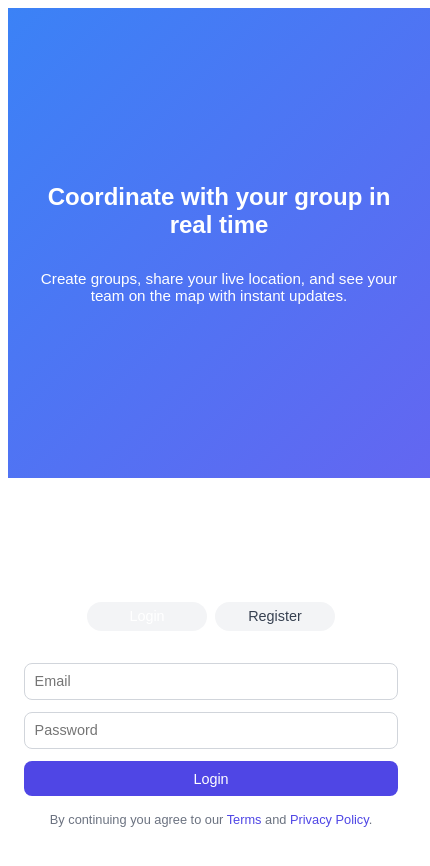
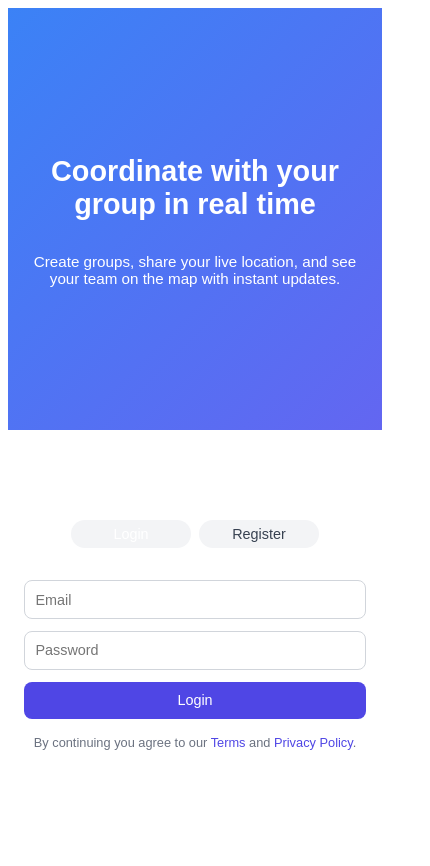
Before and after one commit to punit1808/location-sharing-frontend, a React (Vite) app: page / in a window 390 px wide. Shown: the top 866 px of the page, 430 px wide, since content can reach past the window. Built offline with nearby package versions, Linux system fonts and the light colour scheme; no server answers.

Commit message:
responsiveness added

```diff
--- a/src/components/AuthPage.module.css
+++ b/src/components/AuthPage.module.css
@@ -232,3 +232,48 @@
     padding: 0.4rem 1rem;
   }
 }
+
+/* Tablets & below */
+@media (max-width: 1024px) {
+  .authContainer {
+    flex-direction: column;
+  }
+
+  .leftPane,
+  .rightPane {
+    width: 100%;
+    min-height: 50vh;
+    padding: 2rem;
+    text-align: center;
+    align-items: center;
+  }
+
+  .leftPane h1 {
+    font-size: 1.8rem;
+  }
+}
+
+/* Mobile screens */
+@media (max-width: 600px) {
+  .authContainer {
+    min-height: auto;
+  }
+
+  .leftPane {
+    padding: 1.25rem;
+  }
+
+  .rightPane {
+    padding: 1.5rem 1rem;
+  }
+
+  .form {
+    max-width: 100%;
+    gap: 0.75rem;
+  }
+
+  .input, .loginBtn {
+    font-size: 0.9rem;
+    padding: 0.65rem;
+  }
+}
--- a/src/components/Dashboard.module.css
+++ b/src/components/Dashboard.module.css
@@ -37,3 +37,27 @@
   color: #4f46e5;
   margin-bottom: 0.5rem;
 }
+
+/* Tablet and below */
+@media (max-width: 1024px) {
+  .container {
+    padding: 1.5rem;
+  }
+}
+
+/* Mobile */
+@media (max-width: 600px) {
+  .container {
+    padding: 1rem;
+  }
+
+  .heading {
+    font-size: 1.2rem;
+    margin-bottom: 1rem;
+    text-align: center;
+  }
+
+  .grid {
+    grid-template-columns: 1fr;
+  }
+}
--- a/src/components/GroupCard.module.css
+++ b/src/components/GroupCard.module.css
@@ -23,3 +23,30 @@
   font-size: 14px;
   line-height: 1;
 }
+
+/* Tablets */
+@media (max-width: 1024px) {
+  .container {
+    padding: 1rem;
+  }
+
+  .layout {
+    grid-template-columns: 1fr;
+  }
+}
+
+/* Mobile */
+@media (max-width: 600px) {
+  .title {
+    font-size: 1.2rem;
+  }
+
+  .sidebar {
+    padding: 0.75rem;
+  }
+
+  .addBtn {
+    font-size: 0.85rem;
+    padding: 0.5rem 0.75rem;
+  }
+}
--- a/src/components/GroupDetails.module.css
+++ b/src/components/GroupDetails.module.css
@@ -164,3 +164,20 @@
 .copyBtn:hover {
   background: #d1d5db;
 }
+
+@media (max-width: 768px) {
+  .card {
+    padding: 0.75rem;
+  }
+
+  .removeBtn {
+    font-size: 12px;
+    padding: 0.4rem;
+  }
+}
+
+@media (max-width: 480px) {
+  .content {
+    margin-right: 0;
+  }
+}
--- a/src/components/MapView.module.css
+++ b/src/components/MapView.module.css
@@ -4,3 +4,9 @@
   border-radius: 0.75rem;
   box-shadow: 0 4px 10px rgba(0,0,0,0.05);
 }
+
+@media (max-width: 600px) {
+  .map {
+    height: 250px;
+  }
+}
--- a/src/components/Modals/AddGroupModal.module.css
+++ b/src/components/Modals/AddGroupModal.module.css
@@ -84,3 +84,14 @@
 .addBtn:hover {
   background: #4338ca;
 }
+
+@media (max-width: 600px) {
+  .modal {
+    width: 95%;
+    padding: 1rem;
+  }
+
+  .title {
+    font-size: 1rem;
+  }
+}
--- a/src/components/Modals/AddMemberModal.module.css
+++ b/src/components/Modals/AddMemberModal.module.css
@@ -140,3 +140,19 @@
 .arrow {
   font-size: 0.7rem;
 }
+
+
+@media (max-width: 600px) {
+  .modal {
+    width: 90%;
+    padding: 1rem;
+  }
+
+  .heading {
+    font-size: 1rem;
+  }
+
+  .input {
+    font-size: 0.9rem;
+  }
+}
--- a/src/components/Navbar.module.css
+++ b/src/components/Navbar.module.css
@@ -41,3 +41,28 @@
   background-color: #4338ca;
   color: white;
 }
+
+/* Tablet */
+@media (max-width: 1024px) {
+  .brand {
+    font-size: 1.25rem;
+  }
+
+  .logoutBtn {
+    padding: 0.4rem 0.8rem;
+  }
+}
+
+/* Mobile */
+@media (max-width: 600px) {
+  .navbar {
+    flex-direction: column;
+    align-items: flex-start;
+    gap: 0.5rem;
+  }
+
+  .userSection {
+    width: 100%;
+    justify-content: space-between;
+  }
+}
--- a/src/main.css
+++ b/src/main.css
@@ -1,4 +1,11 @@
-.main{
-    margin: 0;
-    padding: 0;
+.main {
+  margin: 0;
+  padding: 0;
+  box-sizing: border-box;
+  font-family: sans-serif;
 }
+
+/* Global Responsive Defaults */
+* {
+  box-sizing: inherit;
+}
```
Also changed, not shown: src/components/Modals/CreateGroupModal.module.css (+21 -0 lines).
